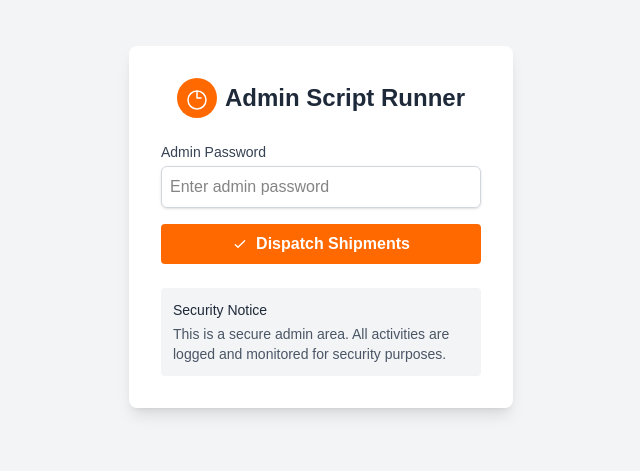
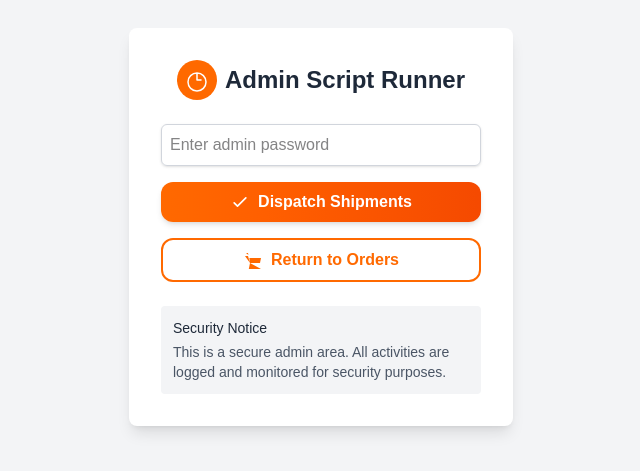
Before and after one commit to Ujjwal-singh32/Amazon, a Next.js app: page /login in a window 1280 px wide. Shown: the part 173-644 px from the top of the page, without its empty margins (319-959 px from the left). Built offline with nearby package versions, Linux system fonts and the light colour scheme; no server answers; the database is empty.

Commit message:
Updated Login Page

```diff
--- a/src/app/login/page.jsx
+++ b/src/app/login/page.jsx
@@ -1,6 +1,6 @@
 "use client";
 import { useState, useEffect, useRef } from 'react';
-
+import { useRouter } from "next/navigation";
 export default function AdminLoginAndRunner() {
   const [password, setPassword] = useState('');
   const [message, setMessage] = useState('');
@@ -15,7 +15,6 @@ export default function AdminLoginAndRunner() {
       headers: { 'Content-Type': 'application/json' },
       body: JSON.stringify({ password }),
     });
-
     const data = await res.json();
     setMessage(data.message || 'No response');
     setSuccess(data.success || false);
@@ -44,7 +43,7 @@ const checkScriptStatus = async () => {
   useEffect(() => {
     return () => clearInterval(pollingInterval.current);
   }, []);
-
+  const router = useRouter();
   return (
     <div className="min-h-screen bg-gray-100 flex items-center justify-center p-4">
       <div className="bg-white shadow-lg rounded-lg p-8 w-full max-w-sm">
@@ -66,7 +65,7 @@ const checkScriptStatus = async () => {
 
         <form onSubmit={handleRunScript}>
           <div className="mb-4">
-            <label className="block text-sm font-medium text-gray-700">Admin Password</label>
+
             <input
               type="password"
               className="mt-1 block w-full border border-gray-300 rounded-md shadow-sm p-2"
@@ -89,20 +88,37 @@ const checkScriptStatus = async () => {
 
           <button
             type="submit"
-            className="w-full bg-orange-500 hover:bg-orange-600 text-white font-bold py-2 px-4 rounded flex items-center justify-center"
+            className="w-full bg-gradient-to-r from-orange-500 to-orange-600 hover:from-orange-600 hover:to-orange-700 text-white font-semibold py-2 px-4 rounded-xl shadow-md transition-all duration-200 flex items-center justify-center"
           >
             <svg
-              className="w-4 h-4 mr-2"
+              className="w-5 h-5 mr-2"
               fill="none"
               stroke="currentColor"
               strokeWidth="2"
               viewBox="0 0 24 24"
               xmlns="http://www.w3.org/2000/svg"
             >
-              <path strokeLinecap="round" strokeLinejoin="round" d="M5 13l4 4L19 7"></path>
+              <path strokeLinecap="round" strokeLinejoin="round" d="M5 13l4 4L19 7" />
             </svg>
             Dispatch Shipments
           </button>
+
+          <button
+            className="w-full mt-4 border-2 border-orange-500 text-orange-500 hover:bg-orange-100 font-semibold py-2 px-4 rounded-xl transition-all duration-200 flex items-center justify-center"
+            onClick={() => router.push(`/orders`)}
+          >
+            <svg
+              className="w-5 h-5 mr-2 text-orange-500"
+              fill="currentColor"
+              viewBox="0 0 20 20"
+              xmlns="http://www.w3.org/2000/svg"
+            >
+              <path d="M3 3h2l.4 2M7 13h10l1-5H6.4M7 13l-1.2 6H18M7 13L5 6H2" />
+            </svg>
+            Return to Orders
+          </button>
+
+
         </form>
 
         <div className="mt-6 p-3 bg-gray-100 rounded text-sm text-gray-600">
```
